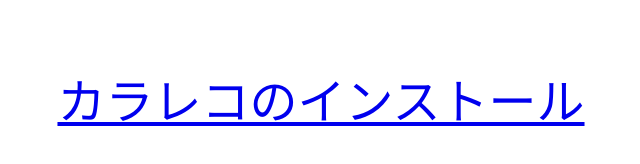
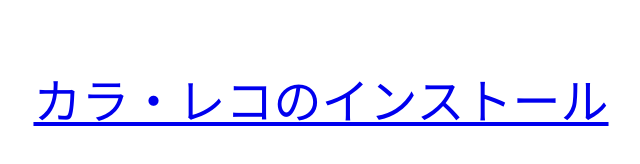
Before and after one commit to shiftApps/KintaiLite, a plain HTML site: page index.html in a window 1280 px wide. Shown: the whole page, without its empty margins (319-959 px from the left). Drawn offline with Linux system fonts and the light colour scheme.

Commit message:
Update index.html

```diff
--- a/index.html
+++ b/index.html
@@ -7,7 +7,7 @@
 <center>
 <font size="7">
 <br />
-<a href="itms-services://?action=download-manifest&amp;url=https://shiftapps.github.io/KintaiLite/KintaiLite.plist">カラレコのインストール</a>
+<a href="itms-services://?action=download-manifest&amp;url=https://shiftapps.github.io/KintaiLite/KintaiLite.plist">カラ・レコのインストール</a>
 </font><br /><br />
 </center>
 </body>
```
